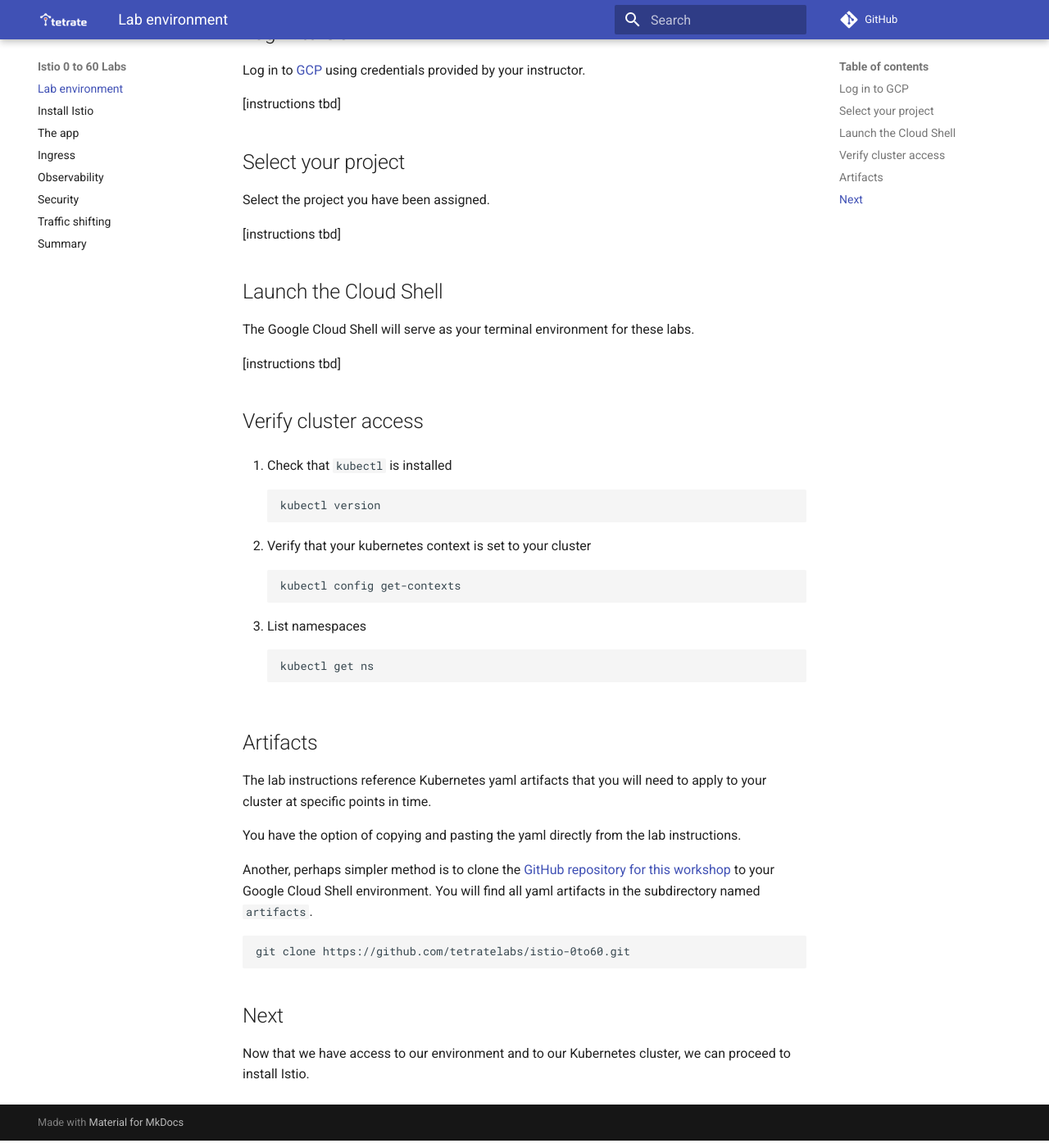
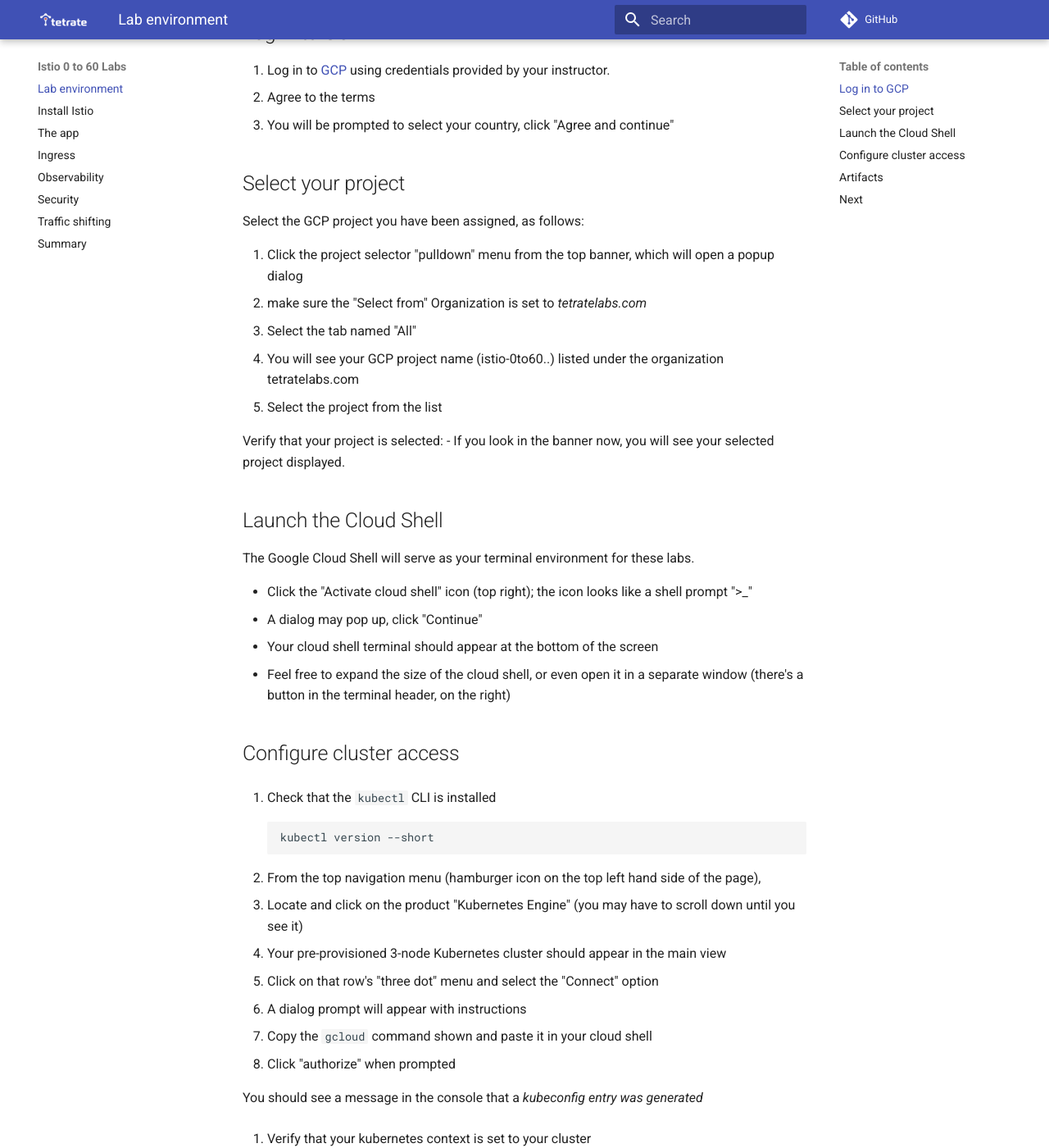
Before and after one commit to tetratelabs/istio-0to60, an MkDocs documentation site: the page built from docs/environment.md, in a window 1280 px wide and 1400 px high, scrolled down 249 px. Shown: the whole window at 82% size. Built offline with MkDocs 1.6.1 and Material for MkDocs 9.7.7, drawn with Linux system fonts in a browser that asks for light colours; comment, search, counter and statistics services are not loaded; some of the changed text lies outside the part shown.

Commit message:
filled in placeholder instructions for accessing and configuring environment

````diff
--- a/docs/environment.md
+++ b/docs/environment.md
@@ -4,29 +4,49 @@ An environment has been provisioned for you on Google Cloud Platform (GCP), cons
 
 ## Log in to GCP
 
-Log in to [GCP](https://cloud.google.com/) using credentials provided by your instructor.
-
-[instructions tbd]
+1. Log in to [GCP](https://console.cloud.google.com/) using credentials provided by your instructor.
+1. Agree to the terms
+1. You will be prompted to select your country, click "Agree and continue"
 
 ## Select your project
 
-Select the project you have been assigned.
+Select the GCP project you have been assigned, as follows:
 
-[instructions tbd]
+1. Click the project selector "pulldown" menu from the top banner, which will open a popup dialog
+1. make sure the "Select from" Organization is set to _tetratelabs.com_
+1. Select the tab named "All"
+1. You will see your GCP project name (istio-0to60..) listed under the organization tetratelabs.com
+1. Select the project from the list
+
+Verify that your project is selected:
+- If you look in the banner now, you will see your selected project displayed.
 
 ## Launch the Cloud Shell
 
 The Google Cloud Shell will serve as your terminal environment for these labs.
 
-[instructions tbd]
+- Click the "Activate cloud shell" icon (top right); the icon looks like a shell prompt ">_"
+- A dialog may pop up, click "Continue"
+- Your cloud shell terminal should appear at the bottom of the screen
+- Feel free to expand the size of the cloud shell, or even open it in a separate window (there's a button in the terminal header, on the right)
 
-## Verify cluster access
+## Configure cluster access
 
-1. Check that `kubectl` is installed
+1. Check that the `kubectl` CLI is installed
 
     ```shell
-    kubectl version
+    kubectl version --short
     ```
+
+1. From the top navigation menu (hamburger icon on the top left hand side of the page),
+1. Locate and click on the product "Kubernetes Engine" (you may have to scroll down until you see it)
+1. Your pre-provisioned 3-node Kubernetes cluster should appear in the main view
+1. Click on that row's "three dot" menu and select the "Connect" option
+1. A dialog prompt will appear with instructions
+1. Copy the `gcloud` command shown and paste it in your cloud shell
+1. Click "authorize" when prompted
+
+You should see a message in the console that a _kubeconfig entry was generated_
 
 1. Verify that your kubernetes context is set to your cluster
 
@@ -34,17 +54,19 @@ The Google Cloud Shell will serve as your terminal environment for these labs.
     kubectl config get-contexts
     ```
 
-1. List namespaces
+1. Run a token command such as `kubectl get node` or `kubectl get ns` to ensure that you can communicate with the Kubernetes Api Server.
 
     ```shell
     kubectl get ns
     ```
 
+All instructions in subsequent labs assume you will be working from inside the Google Cloud Shell.
+
 ## Artifacts
 
 The lab instructions reference Kubernetes yaml artifacts that you will need to apply to your cluster at specific points in time.
 
-You have the option of copying and pasting the yaml directly from the lab instructions.
+You have the option of copying and pasting the yaml directly from the lab instructions as you encounter them.
 
 Another, perhaps simpler method is to clone the [GitHub repository for this workshop](https://github.com/tetratelabs/istio-0to60) to your Google Cloud Shell environment.  You will find all yaml artifacts in the subdirectory named `artifacts`.
 
````
